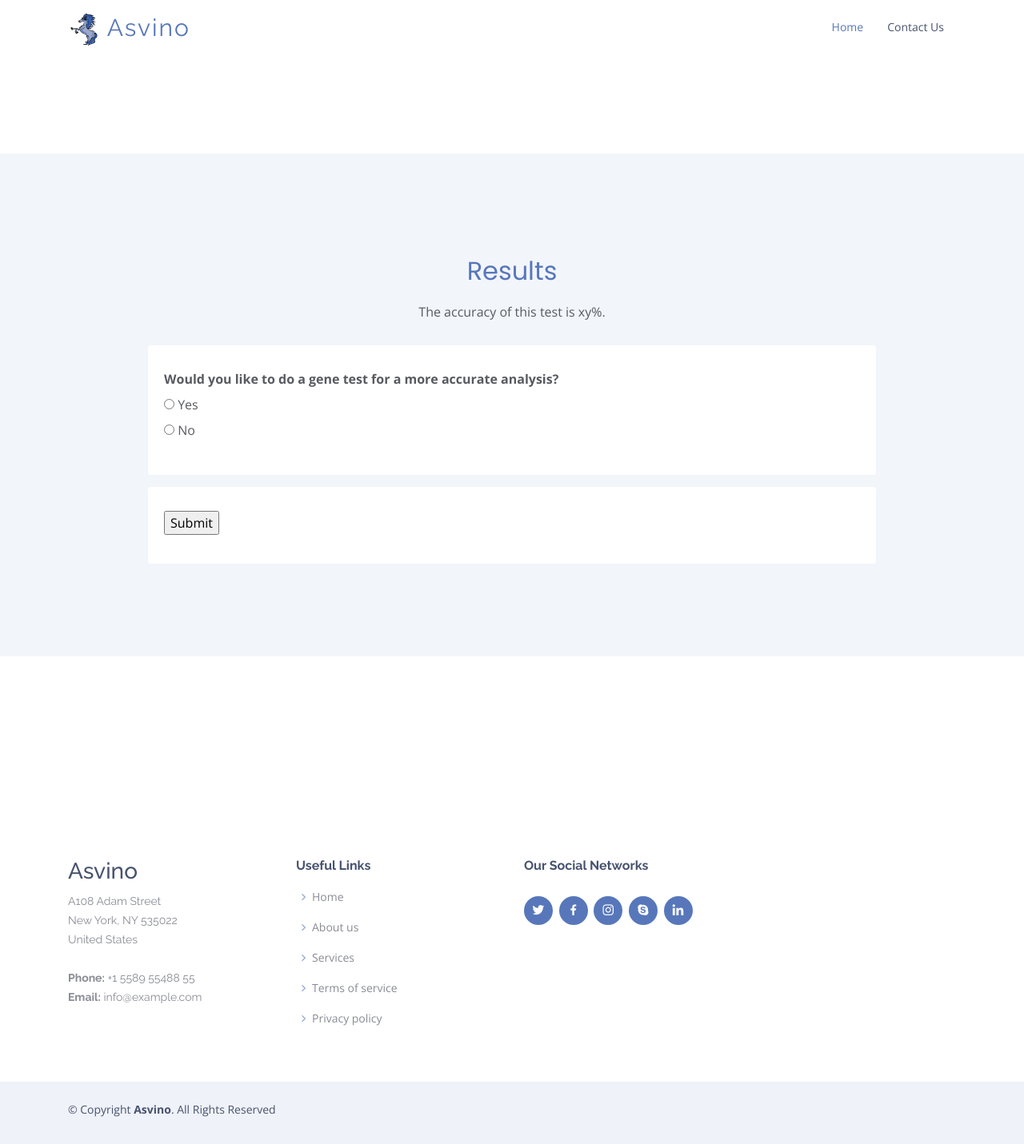
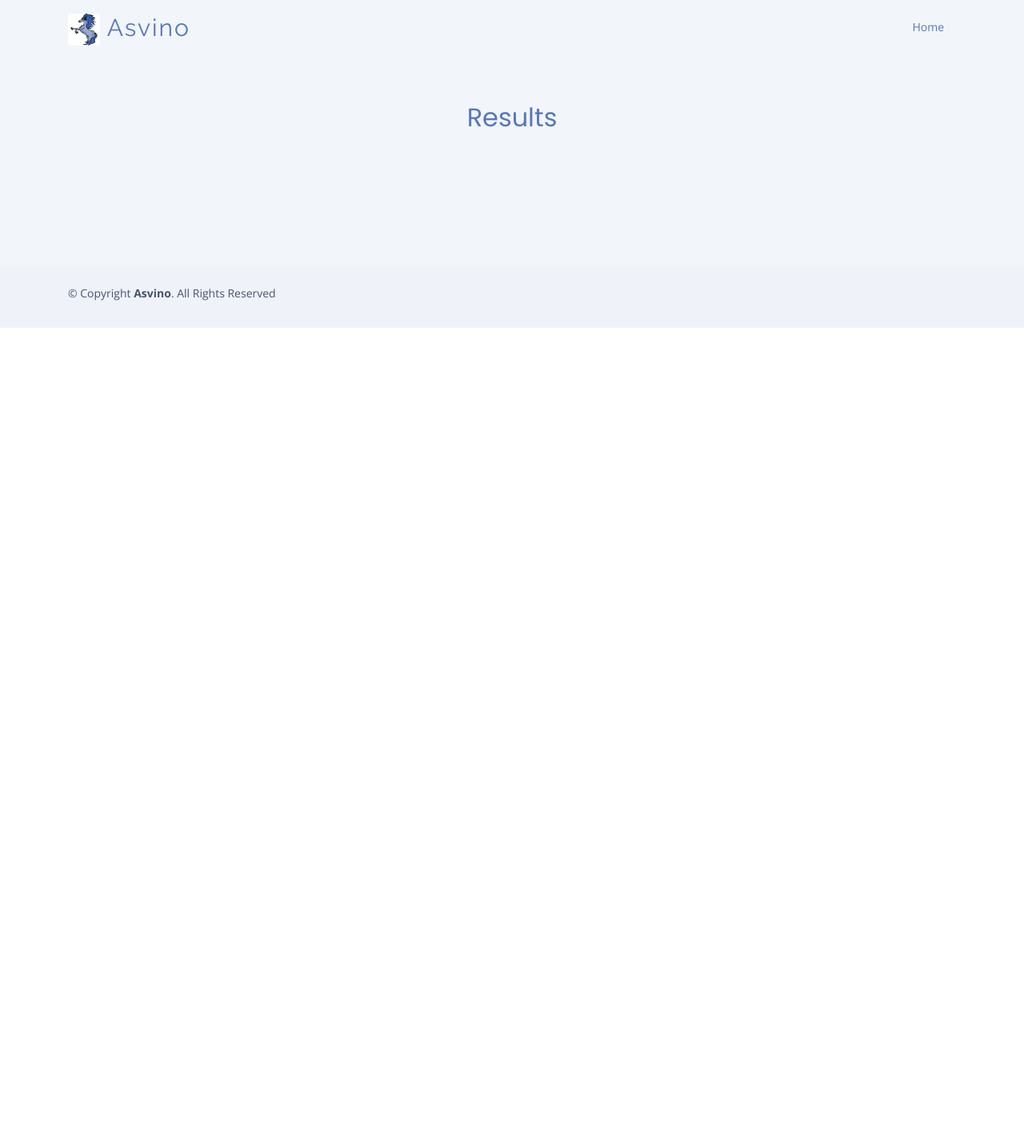
Before and after one commit to greyhound007/Asvino, a Flask app: template templates/risk_analysis.html in a window 1280 px wide. Shown: the whole page at 80% size. After the commit the page ends 410 px from the top, so only its background shows below. Run offline with Flask 2, Linux system fonts and the light colour scheme; the template is opened without the code that fills it, so the values that code supplies are empty; some libraries are stand-ins or nearby versions.

Commit message:
3rd update

```diff
--- a/templates/risk_analysis.html
+++ b/templates/risk_analysis.html
@@ -47,7 +47,7 @@
                       <li class="active"><a href="/">Home</a></li>
 
 
-                      <li><a href="#contact">Contact Us</a></li>
+
 
 
                   </nav><!-- .nav-menu -->
@@ -56,7 +56,7 @@
               </header><!-- End Header -->
 
 
-         <main id="main" style="padding: 15% 0">
+         <main id="main" >
 
                <section id="faq" class="faq section-bg" style="padding-top:10%;">
                      <div class="container">
@@ -64,58 +64,47 @@
                        <div class="section-title">
 
                         <h2>Results</h2>
-                        <p>The accuracy of this test is xy%.</p>
+
                        </div>
-                       <form method="post" action="/risk_analysis" enctype="multipart/form-data">
                        <div class="accordion-list">
                         <ul>
                           {% if score <= 5 %}
+                             <form method="post" action="/low" enctype="multipart/form-data">
+
                               <li data-aos="fade-up">
                                     <dl>
                                           <h1 data-aos="fade-up" data-aos-delay="200">You have a <b>LOW</b> Risk for Breast Cancer</h1>
                                        </dl>
                                    </li>
-                          {% endif %}
-                          {% if score >5 and score <= 20 %}
-                          <li data-aos="fade-up">
+                                   <li data-aos="fade-up" data-aos-delay="300" >
                                     <dl>
-                                    <h1 data-aos="fade-up" data-aos-delay="200">You have a <b>MEDIUM</b> Risk for Breast Cancer</h1>
+                                    <p><b> Abnormal BRCA1 and BRCA2 genes may account for up to 10% of all breast cancers. We would recommend a genetic test to get a more accurate risk profile</b></p>
                                        </dl>
                                    </li>
-                          {% endif %}
-
-                          {% if score > 20 %}
-                          <li data-aos="fade-up">
-                              <dl>
-                                    <h1 data-aos="fade-up" data-aos-delay="200">You have a <b>HIGH</b> Risk for Breast Cancer</h1>
-                                 </dl>
-                             </li>
-                          {% endif %}
-
-                                      <li data-aos="fade-up" data-aos-delay="300"  >
+                                   <li data-aos="fade-up" data-aos-delay="400"  >
                                     <dl>
                                        <p>
-                                                <label for="gene_test"><b>Would you like to do a gene test for a more accurate analysis?</b></label><br>
-                                                <input type="radio" id="yes" name="gene_test" value="yes" required>
+                                          <label for="gene_test1"><b>Would you like to do a gene test for a more accurate analysis?</b></label><br>
+                                          <input type="radio" id="yes" name="gene_test1" value="yes" required>
                                           <label for="yes">Yes</label><br>
-                                                <input type="radio" id="no"  name="gene_test" value="no">
+                                          <input type="radio" id="no"  name="gene_test1" value="no">
                                           <label for="no">No</label><br>
                                        </p>
                                     </dl>
                                    </li>
-                                         <li data-aos="fade-up" data-aos-delay="400" id="gene_email" style="display:none">
+                                   <li data-aos="fade-up" data-aos-delay="400" id="gene_email1" style="display:none">
                                        <dl>
                                           <p>
-                                                   <label for="email"><b>Please enter your email address:</b></label><br>
-                                                   <input type="email" id="email" name="email" placeholder="abc@xyz.com" >
+                                             <label for="email1"><b>Please enter your email address:</b></label><br>
+                                             <input type="email" id="email1" name="email1" placeholder="abc@xyz.com" >
                                           </p>
                                        </dl>
                                       </li>
-                                            <li data-aos="fade-up" data-aos-delay="400" id="gene_phone" style="display:none">
+                                      <li data-aos="fade-up" data-aos-delay="400" id="gene_phone1" style="display:none">
                                           <dl>
                                              <p>
-                                                      <label for="phone"><b>Please enter your Phone number:</b></label><br>
-                                                      <input type="text" id="phone" name="phone" placeholder="10 digit phone number" >
+                                                <label for="phone1"><b>Please enter your Phone number:</b></label><br>
+                                                <input type="text" id="phone1" name="phone1" placeholder="10 digit phone number" pattern="[1-9]{1}[0-9]{9}">
                                              </p>
                                           </dl>
                                          </li>
@@ -146,49 +255,7 @@
 
       <footer id="footer">
 
-            <div class="footer-top">
-              <div class="container">
-                <div class="row">
 
-                  <div class="col-lg-3 col-md-6 footer-contact" data-aos="fade-up">
-                    <h3>Asvino</h3>
-                    <p>
-                      A108 Adam Street <br>
-                      New York, NY 535022<br>
-                      United States <br><br>
-                      <strong>Phone:</strong> +1 5589 55488 55<br>
-                      <strong>Email:</strong> info@example.com<br>
-                    </p>
-                  </div>
-
-                  <div class="col-lg-3 col-md-6 footer-links" data-aos="fade-up" data-aos-delay="100">
-                    <h4>Useful Links</h4>
-                    <ul>
-                      <li><i class="bx bx-chevron-right"></i> <a href="#">Home</a></li>
-                      <li><i class="bx bx-chevron-right"></i> <a href="#">About us</a></li>
-                      <li><i class="bx bx-chevron-right"></i> <a href="#">Services</a></li>
-                      <li><i class="bx bx-chevron-right"></i> <a href="#">Terms of service</a></li>
-                      <li><i class="bx bx-chevron-right"></i> <a href="#">Privacy policy</a></li>
-                    </ul>
-                  </div>
-
-
-
-                  <div class="col-lg-3 col-md-6 footer-links" data-aos="fade-up" data-aos-delay="300">
-                    <h4>Our Social Networks</h4>
-
-                    <div class="social-links mt-3">
-                      <a href="#" class="twitter"><i class="bx bxl-twitter"></i></a>
-                      <a href="#" class="facebook"><i class="bx bxl-facebook"></i></a>
-                      <a href="#" class="instagram"><i class="bx bxl-instagram"></i></a>
-                      <a href="#" class="google-plus"><i class="bx bxl-skype"></i></a>
-                      <a href="#" class="linkedin"><i class="bx bxl-linkedin"></i></a>
-                    </div>
-                  </div>
-
-                </div>
-              </div>
-            </div>
 
             <div class="container py-4">
               <div class="copyright">
@@ -215,22 +282,57 @@
           <script src="{{ url_for('static',filename='assets/vendor/aos/aos.js') }}"></script>
 
           <script>
-         $('input[type=radio][name="gene_test"]').on('change',function(){
+         $('input[type=radio][name="gene_test1"]').on('change',function(){
                if( $(this).val()==="yes"){
-               $("#gene_email").show()
-               $("#gene_phone").show()
-               $("gene_email").prop('required',true);
-               $("gene_phone").prop('required',true);
+               $("#gene_email1").show()
+               $("#gene_phone1").show()
+               $("gene_email1").prop('required',true);
+               $("gene_phone1").prop('required',true);
 
                }
                else{
-               $("#gene_email").hide()
-               $("#gene_phone").hide()
-               $("gene_email").prop('required',false);
-               $("gene_phone").prop('required',false);
+               $("#gene_email1").hide()
+               $("#gene_phone1").hide()
+               $("gene_email1").prop('required',false);
+               $("gene_phone1").prop('required',false);
 
                }
             });
+
+            $('input[type=radio][name="gene_test2"]').on('change',function(){
+               if( $(this).val()==="yes"){
+               $("#gene_email2").show()
+               $("#gene_phone2").show()
+               $("gene_email2").prop('required',true);
+               $("gene_phone22").prop('required',true);
+
+               }
+               else{
+               $("#gene_email2").hide()
+               $("#gene_phone2").hide()
+               $("gene_email2").prop('required',false);
+               $("gene_phone2").prop('required',false);
+
+               }
+            });
+
+            $('input[type=radio][name="gene_test3"]').on('change',function(){
+               if( $(this).val()==="yes"){
+               $("#gene_email3").show()
+               $("#gene_phone3").show()
+               $("gene_email3").prop('required',true);
+               $("gene_phone3").prop('required',true);
+
+               }
+               else{
+               $("#gene_email3").hide()
+               $("#gene_phone3").hide()
+               $("gene_email3").prop('required',false);
+               $("gene_phone3").prop('required',false);
+
+               }
+            });
+
 
 
           </script>
```
Also changed, not shown: other parts of templates/risk_analysis.html (+120 -0 lines). Lines whose indentation alone changed are shown as unchanged.
